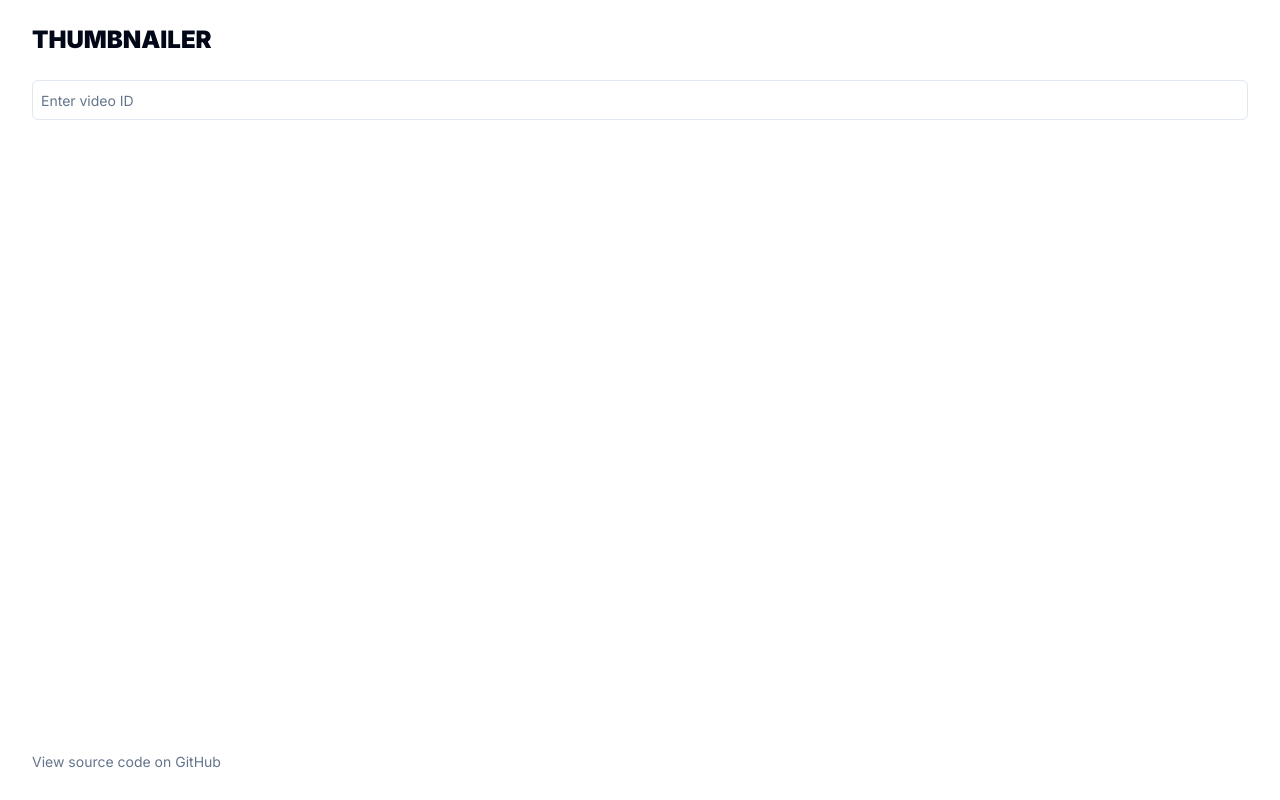
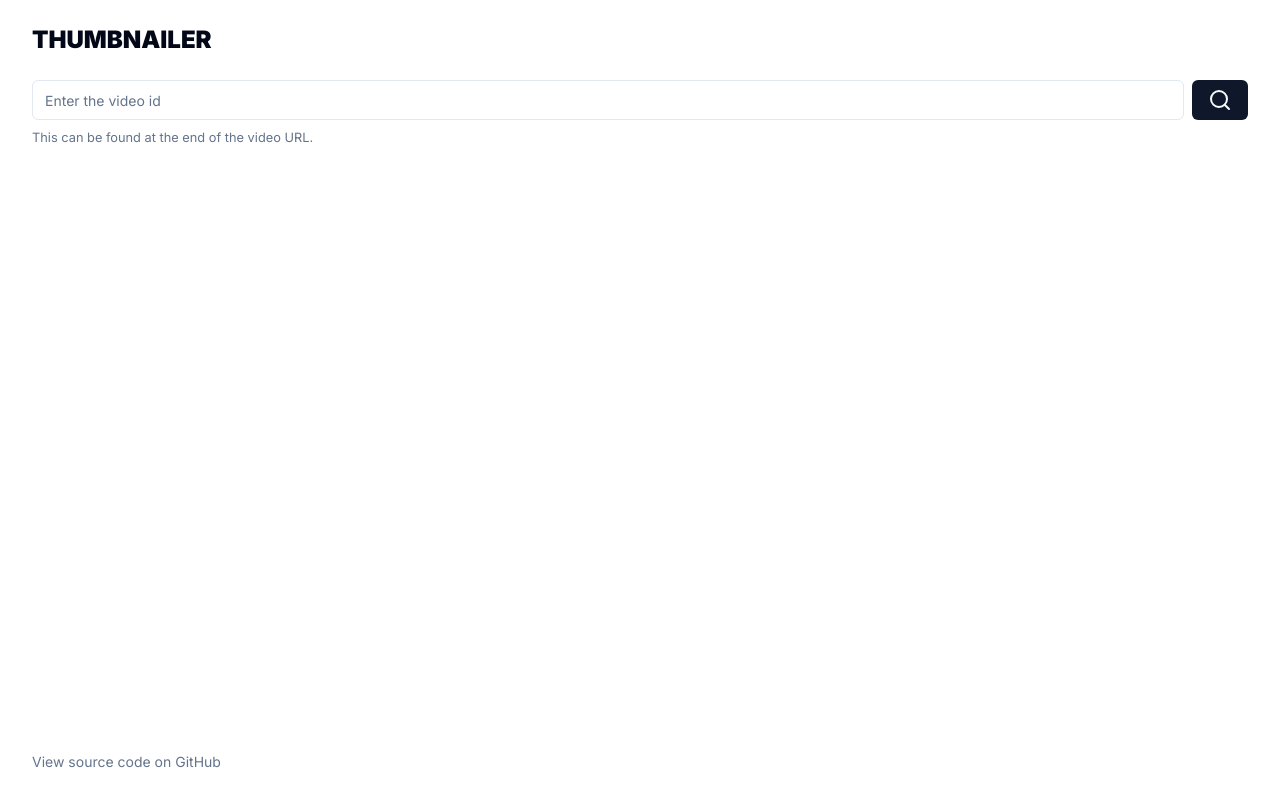
Before and after one commit to asheikho99/thumbnailer, a Next.js app: page / in a window 1280 px wide. Built offline with nearby package versions, Linux system fonts and the light colour scheme.

Commit message:
Changed SearchBar to use a form instead

```diff
--- a/package.json
+++ b/package.json
@@ -9,7 +9,9 @@
     "lint": "next lint"
   },
   "dependencies": {
+    "@hookform/resolvers": "^3.1.1",
     "@radix-ui/react-icons": "^1.3.0",
+    "@radix-ui/react-label": "^2.0.2",
     "@radix-ui/react-slot": "^1.0.2",
     "@types/node": "20.4.4",
     "@types/react": "18.2.15",
@@ -24,10 +26,12 @@
     "postcss": "8.4.27",
     "react": "18.2.0",
     "react-dom": "18.2.0",
+    "react-hook-form": "^7.45.2",
     "tailwind-merge": "^1.14.0",
     "tailwindcss": "3.3.3",
     "tailwindcss-animate": "^1.0.6",
-    "typescript": "5.1.6"
+    "typescript": "5.1.6",
+    "zod": "^3.21.4"
   },
   "devDependencies": {
     "prettier": "^3.0.0",
--- a/src/components/SearchBar.tsx
+++ b/src/components/SearchBar.tsx
@@ -1,24 +1,74 @@
 "use client";
 
-import React from "react";
+import React, { useState } from "react";
 import { useRouter } from "next/navigation";
-import { Input } from "./ui/input";
+import { Button } from "@/components/ui/button";
+import {
+  Form,
+  FormControl,
+  FormDescription,
+  FormField,
+  FormItem,
+  FormLabel,
+  FormMessage,
+} from "@/components/ui/form";
+import { Input } from "@/components/ui/input";
+
+import { zodResolver } from "@hookform/resolvers/zod";
+import * as z from "zod";
+import { useForm } from "react-hook-form";
+import { Search } from "lucide-react";
 
 const SearchBar = () => {
   const router = useRouter();
 
+  const formSchema = z.object({
+    videoId: z
+      .string()
+      .min(11, {
+        message: "Video ID must be 11 characters.",
+      })
+      .max(11, {
+        message: "Video ID must be no more than 11 characters.",
+      }),
+  });
+
+  const form = useForm<z.infer<typeof formSchema>>({
+    resolver: zodResolver(formSchema),
+    defaultValues: {
+      videoId: "",
+    },
+  });
+
+  function onSubmit(values: z.infer<typeof formSchema>) {
+    router.push(`/?search=${values.videoId}`);
+  }
+
   return (
-    <form action="">
-      <Input
-        type="text"
-        name="videoId"
-        placeholder="Enter video ID"
-        onChange={(e) => {
-          router.push(`/?search=${e.target.value}`);
-        }}
-        className="border p-2"
-      />
-    </form>
+    <Form {...form}>
+      <form onSubmit={form.handleSubmit(onSubmit)} className="space-y-8">
+        <FormField
+          control={form.control}
+          name="videoId"
+          render={({ field }) => (
+            <FormItem>
+              <FormControl>
+                <div className="flex flex-row space-x-2">
+                  <Input {...field} placeholder="Enter the video id" />
+                  <Button type="submit">
+                    <Search />
+                  </Button>
+                </div>
+              </FormControl>
+              <FormDescription>
+                This can be found at the end of the video URL.
+              </FormDescription>
+              <FormMessage />
+            </FormItem>
+          )}
+        />
+      </form>
+    </Form>
   );
 };
 
--- /dev/null
+++ b/src/components/ui/form.tsx
@@ -0,0 +1,176 @@
+import * as React from "react"
+import * as LabelPrimitive from "@radix-ui/react-label"
+import { Slot } from "@radix-ui/react-slot"
+import {
+  Controller,
+  ControllerProps,
+  FieldPath,
+  FieldValues,
+  FormProvider,
+  useFormContext,
+} from "react-hook-form"
+
+import { cn } from "@/lib/utils"
+import { Label } from "@/components/ui/label"
+
+const Form = FormProvider
+
+type FormFieldContextValue<
+  TFieldValues extends FieldValues = FieldValues,
+  TName extends FieldPath<TFieldValues> = FieldPath<TFieldValues>
+> = {
+  name: TName
+}
+
+const FormFieldContext = React.createContext<FormFieldContextValue>(
+  {} as FormFieldContextValue
+)
+
+const FormField = <
+  TFieldValues extends FieldValues = FieldValues,
+  TName extends FieldPath<TFieldValues> = FieldPath<TFieldValues>
+>({
+  ...props
+}: ControllerProps<TFieldValues, TName>) => {
+  return (
+    <FormFieldContext.Provider value={{ name: props.name }}>
+      <Controller {...props} />
+    </FormFieldContext.Provider>
+  )
+}
+
+const useFormField = () => {
+  const fieldContext = React.useContext(FormFieldContext)
+  const itemContext = React.useContext(FormItemContext)
+  const { getFieldState, formState } = useFormContext()
+
+  const fieldState = getFieldState(fieldContext.name, formState)
+
+  if (!fieldContext) {
+    throw new Error("useFormField should be used within <FormField>")
+  }
+
+  const { id } = itemContext
+
+  return {
+    id,
+    name: fieldContext.name,
+    formItemId: `${id}-form-item`,
+    formDescriptionId: `${id}-form-item-description`,
+    formMessageId: `${id}-form-item-message`,
+    ...fieldState,
+  }
+}
+
+type FormItemContextValue = {
+  id: string
+}
+
+const FormItemContext = React.createContext<FormItemContextValue>(
+  {} as FormItemContextValue
+)
+
+const FormItem = React.forwardRef<
+  HTMLDivElement,
+  React.HTMLAttributes<HTMLDivElement>
+>(({ className, ...props }, ref) => {
+  const id = React.useId()
+
+  return (
+    <FormItemContext.Provider value={{ id }}>
+      <div ref={ref} className={cn("space-y-2", className)} {...props} />
+    </FormItemContext.Provider>
+  )
+})
+FormItem.displayName = "FormItem"
+
+const FormLabel = React.forwardRef<
+  React.ElementRef<typeof LabelPrimitive.Root>,
+  React.ComponentPropsWithoutRef<typeof LabelPrimitive.Root>
+>(({ className, ...props }, ref) => {
+  const { error, formItemId } = useFormField()
+
+  return (
+    <Label
+      ref={ref}
+      className={cn(error && "text-destructive", className)}
+      htmlFor={formItemId}
+      {...props}
+    />
+  )
+})
+FormLabel.displayName = "FormLabel"
+
+const FormControl = React.forwardRef<
+  React.ElementRef<typeof Slot>,
+  React.ComponentPropsWithoutRef<typeof Slot>
+>(({ ...props }, ref) => {
+  const { error, formItemId, formDescriptionId, formMessageId } = useFormField()
+
+  return (
+    <Slot
+      ref={ref}
+      id={formItemId}
+      aria-describedby={
+        !error
+          ? `${formDescriptionId}`
+          : `${formDescriptionId} ${formMessageId}`
+      }
+      aria-invalid={!!error}
+      {...props}
+    />
+  )
+})
+FormControl.displayName = "FormControl"
+
+const FormDescription = React.forwardRef<
+  HTMLParagraphElement,
+  React.HTMLAttributes<HTMLParagraphElement>
+>(({ className, ...props }, ref) => {
+  const { formDescriptionId } = useFormField()
+
+  return (
+    <p
+      ref={ref}
+      id={formDescriptionId}
+      className={cn("text-[0.8rem] text-muted-foreground", className)}
+      {...props}
+    />
+  )
+})
+FormDescription.displayName = "FormDescription"
+
+const FormMessage = React.forwardRef<
+  HTMLParagraphElement,
+  React.HTMLAttributes<HTMLParagraphElement>
+>(({ className, children, ...props }, ref) => {
+  const { error, formMessageId } = useFormField()
+  const body = error ? String(error?.message) : children
+
+  if (!body) {
+    return null
+  }
+
+  return (
+    <p
+      ref={ref}
+      id={formMessageId}
+      className={cn("text-[0.8rem] font-medium text-destructive", className)}
+      {...props}
+    >
+      {body}
+    </p>
+  )
+})
+FormMessage.displayName = "FormMessage"
+
+export {
+  useFormField,
+  Form,
+  FormItem,
+  FormLabel,
+  FormControl,
+  FormDescription,
+  FormMessage,
+  FormField,
+}
--- /dev/null
+++ b/src/components/ui/label.tsx
@@ -0,0 +1,26 @@
+"use client"
+
+import * as React from "react"
+import * as LabelPrimitive from "@radix-ui/react-label"
+import { cva, type VariantProps } from "class-variance-authority"
+
+import { cn } from "@/lib/utils"
+
+const labelVariants = cva(
+  "text-sm font-medium leading-none peer-disabled:cursor-not-allowed peer-disabled:opacity-70"
+)
+
+const Label = React.forwardRef<
+  React.ElementRef<typeof LabelPrimitive.Root>,
+  React.ComponentPropsWithoutRef<typeof LabelPrimitive.Root> &
+    VariantProps<typeof labelVariants>
+>(({ className, ...props }, ref) => (
+  <LabelPrimitive.Root
+    ref={ref}
+    className={cn(labelVariants(), className)}
+    {...props}
+  />
+))
+Label.displayName = LabelPrimitive.Root.displayName
+
+export { Label }
```
Also changed, not shown: 1 other file (tests, documents, lock files or other folders).
